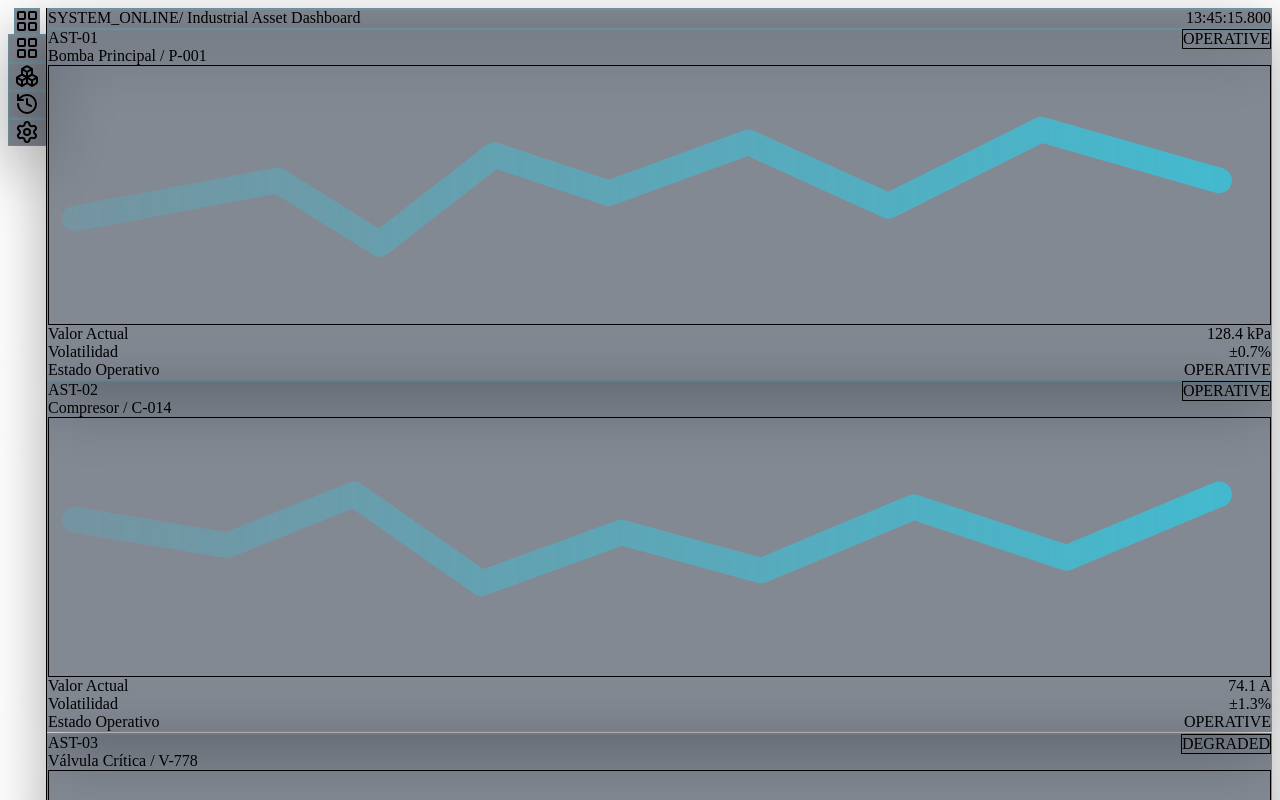
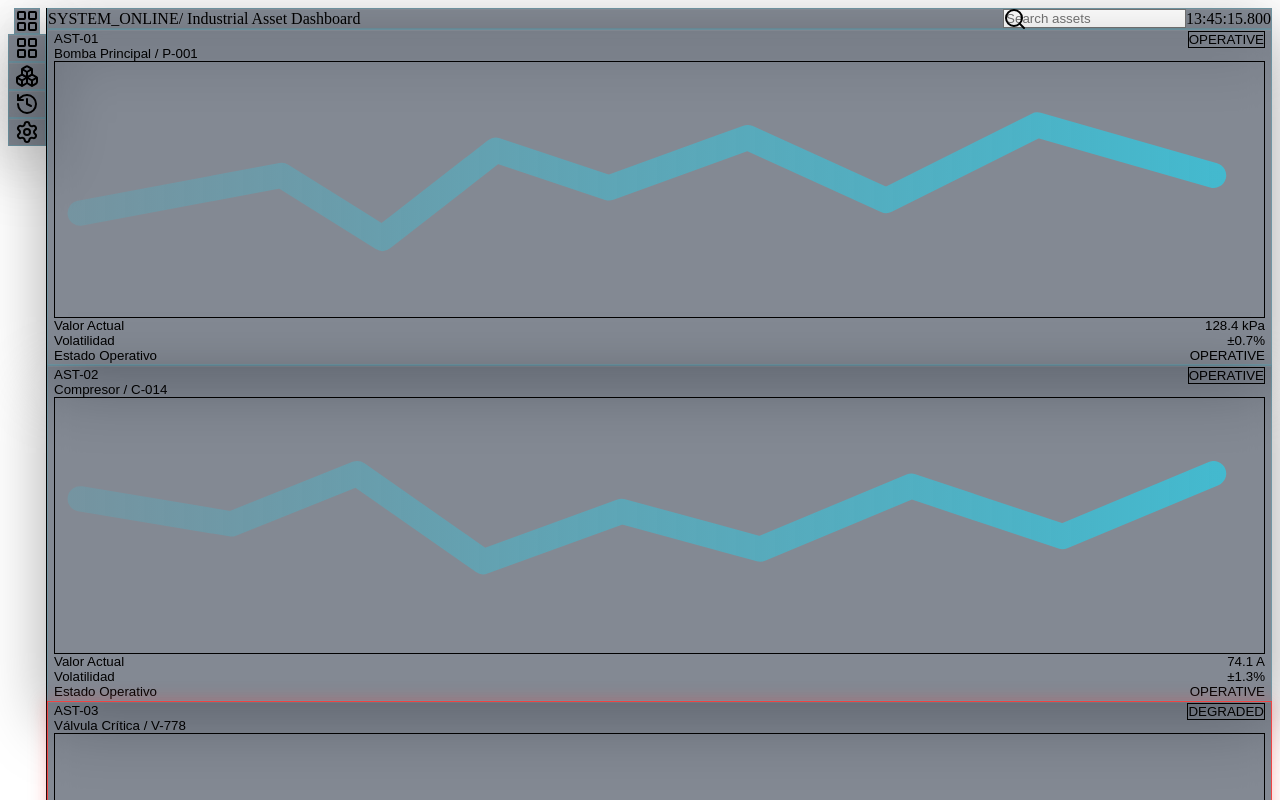
Before and after one commit to leandrodesignux-ux/ABLA-APP, a React (Vite) app: page / in a window 1280 px wide. Shown: the top 800 px of the page. Built offline with nearby package versions, Linux system fonts and the light colour scheme.

Commit message:
feat: transactional intelligence - drawer, real-time search and alert thresholds

```diff
--- a/src/App.jsx
+++ b/src/App.jsx
@@ -1,6 +1,15 @@
 import { useEffect, useMemo, useState } from 'react'
-import { motion } from 'framer-motion'
-import { Boxes, History, LayoutGrid, Settings } from 'lucide-react'
+import { AnimatePresence, motion } from 'framer-motion'
+import {
+  Boxes,
+  Check,
+  History,
+  LayoutGrid,
+  LoaderCircle,
+  Search,
+  Settings,
+  X,
+} from 'lucide-react'
 
 function formatClock(now) {
   const pad2 = (n) => String(n).padStart(2, '0')
@@ -8,8 +17,32 @@ function formatClock(now) {
   return `${pad2(now.getHours())}:${pad2(now.getMinutes())}:${pad2(now.getSeconds())}.${pad3(now.getMilliseconds())}`
 }
 
+function parsePercent(value) {
+  const m = String(value).match(/([0-9]+(?:\.[0-9]+)?)/)
+  if (!m) return 0
+  return Number(m[1])
+}
+
+function useActionFeedback() {
+  const [state, setState] = useState('idle')
+
+  const run = async () => {
+    if (state === 'loading') return
+    setState('loading')
+    await new Promise((r) => window.setTimeout(r, 900))
+    setState('success')
+    window.setTimeout(() => setState('idle'), 1200)
+  }
+
+  return { state, run }
+}
+
 function App() {
   const [clock, setClock] = useState(() => formatClock(new Date()))
+  const [query, setQuery] = useState('')
+  const [selectedId, setSelectedId] = useState(null)
+  const exportLogs = useActionFeedback()
+  const runAudit = useActionFeedback()
 
   useEffect(() => {
     const id = window.setInterval(() => {
@@ -40,7 +73,7 @@ function App() {
         id: 'AST-03',
         name: 'Válvula Crítica / V-778',
         currentValue: '0.92 bar',
-        volatility: '±2.4%',
+        volatility: '±6.2%',
         opStatus: 'DEGRADED',
         points: [2, 14, 12, 11, 22, 15, 34, 10, 46, 16, 58, 9, 70, 13, 82, 8, 92, 12],
       },
@@ -72,6 +105,19 @@ function App() {
     []
   )
 
+  const filteredAssets = useMemo(() => {
+    const q = query.trim().toLowerCase()
+    if (!q) return assets
+    return assets.filter((a) => {
+      return `${a.id} ${a.name}`.toLowerCase().includes(q)
+    })
+  }, [assets, query])
+
+  const selectedAsset = useMemo(() => {
+    if (!selectedId) return null
+    return assets.find((a) => a.id === selectedId) ?? null
+  }, [assets, selectedId])
+
   const container = {
     hidden: { opacity: 0 },
     show: {
@@ -91,6 +137,24 @@ function App() {
       scale: 1,
       transition: { duration: 0.35, ease: 'easeOut' },
     },
+  }
+
+  const drawer = {
+    hidden: { x: '100%' },
+    show: {
+      x: 0,
+      transition: { type: 'spring', stiffness: 380, damping: 32, mass: 0.9 },
+    },
+    exit: {
+      x: '100%',
+      transition: { type: 'spring', stiffness: 420, damping: 38, mass: 0.9 },
+    },
+  }
+
+  const drawerBackdrop = {
+    hidden: { opacity: 0 },
+    show: { opacity: 1, transition: { duration: 0.15 } },
+    exit: { opacity: 0, transition: { duration: 0.15 } },
   }
 
   return (
@@ -136,14 +200,26 @@ function App() {
         </aside>
 
         <div className="flex min-w-0 flex-1 flex-col px-4 py-4">
-          <header className="glass-panel flex items-center justify-between rounded-xl px-4 py-3">
+          <header className="glass-panel flex items-center justify-between gap-3 rounded-xl px-4 py-3">
             <div className="flex items-center gap-3">
               <div className="h-2 w-2 rounded-full bg-industrial-brand" />
               <div className="text-tech-med font-medium tracking-wide text-slate-100">SYSTEM_ONLINE</div>
               <div className="text-tech-data text-slate-400">/ Industrial Asset Dashboard</div>
             </div>
 
+            <div className="flex items-center gap-3">
+              <div className="relative">
+                <Search className="pointer-events-none absolute left-2 top-1/2 h-4 w-4 -translate-y-1/2 text-slate-300" />
+                <input
+                  value={query}
+                  onChange={(e) => setQuery(e.target.value)}
+                  placeholder="Search assets"
+                  className="h-8 w-44 rounded-lg border border-white/10 bg-black/15 pl-8 pr-2 text-tech-reg text-slate-100 placeholder:text-slate-400 focus:border-cyan-300/40 focus:outline-none"
+                  aria-label="Buscar activos"
+                />
+              </div>
               <div className="text-tech-data font-mono text-industrial-brand">{clock}</div>
+            </div>
           </header>
 
           <motion.main
@@ -152,8 +228,18 @@ function App() {
             animate="show"
             className="mt-4 grid gap-4 sm:grid-cols-2 lg:grid-cols-3"
           >
-            {assets.map((a) => (
-              <motion.section key={a.id} variants={item} className="glass-panel rounded-xl p-4">
+            {filteredAssets.map((a) => {
+              const volatilityPct = parsePercent(a.volatility)
+              const isAlert = volatilityPct > 5
+              return (
+                <motion.button
+                  key={a.id}
+                  variants={item}
+                  type="button"
+                  onClick={() => setSelectedId(a.id)}
+                  className={`glass-panel w-full rounded-xl p-4 text-left ${isAlert ? 'alert-glow' : ''}`}
+                  aria-label={`Abrir detalle de ${a.id}`}
+                >
                   <div className="flex items-start justify-between gap-3">
                     <div className="min-w-0">
                       <div className="text-tech-data font-mono text-slate-400">{a.id}</div>
@@ -191,23 +277,112 @@ function App() {
 
                   <div className="mt-3 grid gap-2">
                     <div className="flex items-baseline justify-between gap-3">
-                    <div className="text-tech-data text-slate-400">Valor Actual</div>
+                      <div className="text-tech-data text-slate-300">Valor Actual</div>
                       <div className="text-tech-reg font-medium text-slate-100">{a.currentValue}</div>
                     </div>
                     <div className="flex items-baseline justify-between gap-3">
-                    <div className="text-tech-data text-slate-400">Volatilidad</div>
-                    <div className="text-tech-reg font-medium text-slate-100">{a.volatility}</div>
+                      <div className="text-tech-data text-slate-300">Volatilidad</div>
+                      <div className={`text-tech-reg font-medium ${isAlert ? 'text-red-200' : 'text-slate-100'}`}>{a.volatility}</div>
                     </div>
                     <div className="flex items-baseline justify-between gap-3">
-                    <div className="text-tech-data text-slate-400">Estado Operativo</div>
+                      <div className="text-tech-data text-slate-300">Estado Operativo</div>
                       <div className="text-tech-reg font-medium text-slate-100">{a.opStatus}</div>
                     </div>
                   </div>
-              </motion.section>
-            ))}
+                </motion.button>
+              )
+            })}
           </motion.main>
         </div>
       </div>
+
+      <AnimatePresence>
+        {selectedAsset && (
+          <motion.div
+            key="drawer-backdrop"
+            variants={drawerBackdrop}
+            initial="hidden"
+            animate="show"
+            exit="exit"
+            className="fixed inset-0 z-40 bg-black/35"
+            onClick={() => setSelectedId(null)}
+            aria-hidden="true"
+          />
+        )}
+      </AnimatePresence>
+
+      <AnimatePresence>
+        {selectedAsset && (
+          <motion.aside
+            key="drawer"
+            variants={drawer}
+            initial="hidden"
+            animate="show"
+            exit="exit"
+            className="glass-panel fixed right-0 top-0 z-50 h-full w-[30vw] min-w-[340px] max-w-[520px] p-4"
+            role="dialog"
+            aria-modal="true"
+            aria-label={`Detalle del activo ${selectedAsset.id}`}
+          >
+            <div className="flex items-start justify-between gap-3">
+              <div className="min-w-0">
+                <div className="text-tech-data font-mono text-slate-200">{selectedAsset.id}</div>
+                <div className="mt-1 truncate text-tech-med font-medium text-white">{selectedAsset.name}</div>
+              </div>
+
+              <button
+                type="button"
+                className="glass-panel flex h-9 w-9 items-center justify-center rounded-xl text-slate-100"
+                onClick={() => setSelectedId(null)}
+                aria-label="Cerrar panel"
+              >
+                <X className="h-5 w-5" />
+              </button>
+            </div>
+
+            <div className="mt-4 grid gap-3">
+              <div className="rounded-lg border border-white/10 bg-black/20 p-3">
+                <div className="text-tech-data font-mono text-slate-300">Valor Actual</div>
+                <div className="mt-1 text-tech-med font-medium text-white">{selectedAsset.currentValue}</div>
+              </div>
+              <div className="rounded-lg border border-white/10 bg-black/20 p-3">
+                <div className="text-tech-data font-mono text-slate-300">Volatilidad</div>
+                <div className="mt-1 text-tech-med font-medium text-white">{selectedAsset.volatility}</div>
+              </div>
+              <div className="rounded-lg border border-white/10 bg-black/20 p-3">
+                <div className="text-tech-data font-mono text-slate-300">Estado Operativo</div>
+                <div className="mt-1 text-tech-med font-medium text-white">{selectedAsset.opStatus}</div>
+              </div>
+            </div>
+
+            <div className="mt-5 grid gap-2">
+              <button
+                type="button"
+                onClick={exportLogs.run}
+                className="glass-panel flex h-10 items-center justify-center gap-2 rounded-xl border border-white/10 bg-white/5 text-tech-reg font-medium text-white"
+                aria-label="Exportar logs"
+              >
+                {exportLogs.state === 'loading' && <LoaderCircle className="h-4 w-4 animate-spin text-industrial-brand" />}
+                {exportLogs.state === 'success' && <Check className="h-4 w-4 text-industrial-brand" />}
+                {exportLogs.state === 'idle' && <span className="h-4 w-4" />}
+                <span>Exportar Logs</span>
+              </button>
+
+              <button
+                type="button"
+                onClick={runAudit.run}
+                className="glass-panel flex h-10 items-center justify-center gap-2 rounded-xl border border-cyan-400/20 bg-cyan-400/10 text-tech-reg font-medium text-white"
+                aria-label="Ejecutar auditoría"
+              >
+                {runAudit.state === 'loading' && <LoaderCircle className="h-4 w-4 animate-spin text-industrial-brand" />}
+                {runAudit.state === 'success' && <Check className="h-4 w-4 text-industrial-brand" />}
+                {runAudit.state === 'idle' && <span className="h-4 w-4" />}
+                <span>Ejecutar Auditoría</span>
+              </button>
+            </div>
+          </motion.aside>
+        )}
+      </AnimatePresence>
     </div>
   )
 }
--- a/src/index.css
+++ b/src/index.css
@@ -11,3 +11,26 @@
   backdrop-filter: blur(14px);
   -webkit-backdrop-filter: blur(14px);
 }
+
+@keyframes alertGlowPulse {
+  0% {
+    box-shadow:
+      0 1px 0 rgba(255, 255, 255, 0.06) inset,
+      0 0 0 rgba(239, 68, 68, 0);
+  }
+  50% {
+    box-shadow:
+      0 1px 0 rgba(255, 255, 255, 0.06) inset,
+      0 0 22px rgba(239, 68, 68, 0.45);
+  }
+  100% {
+    box-shadow:
+      0 1px 0 rgba(255, 255, 255, 0.06) inset,
+      0 0 0 rgba(239, 68, 68, 0);
+  }
+}
+
+.alert-glow {
+  border-color: #ef4444;
+  animation: alertGlowPulse 1.25s ease-in-out infinite;
+}
```
Lines whose indentation alone changed are shown as unchanged.
